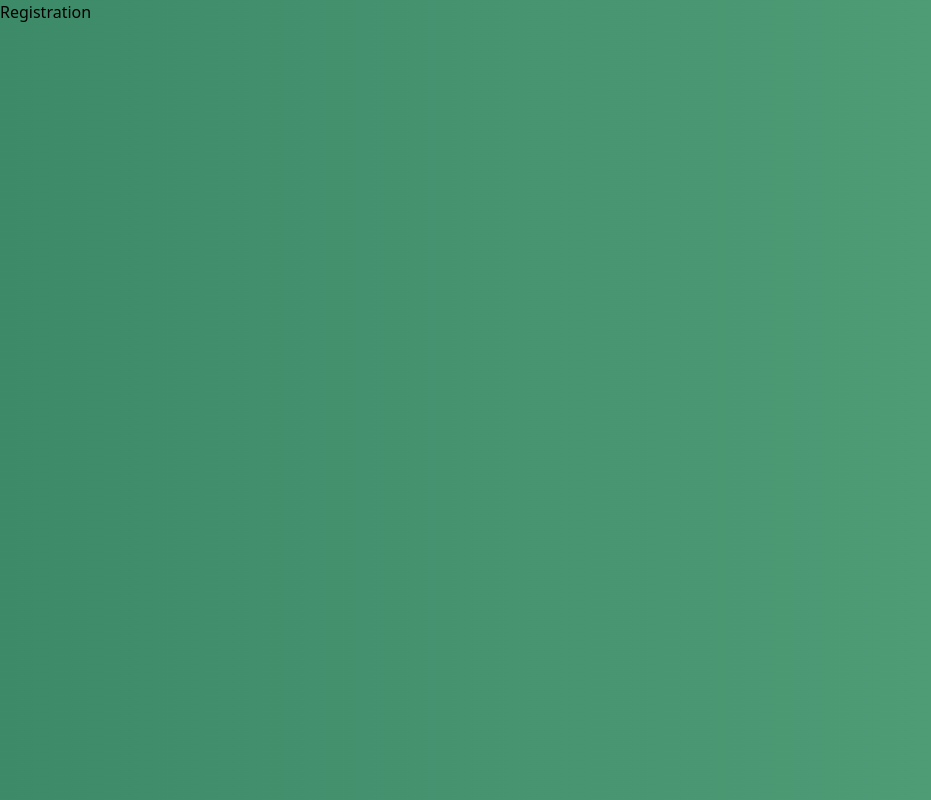
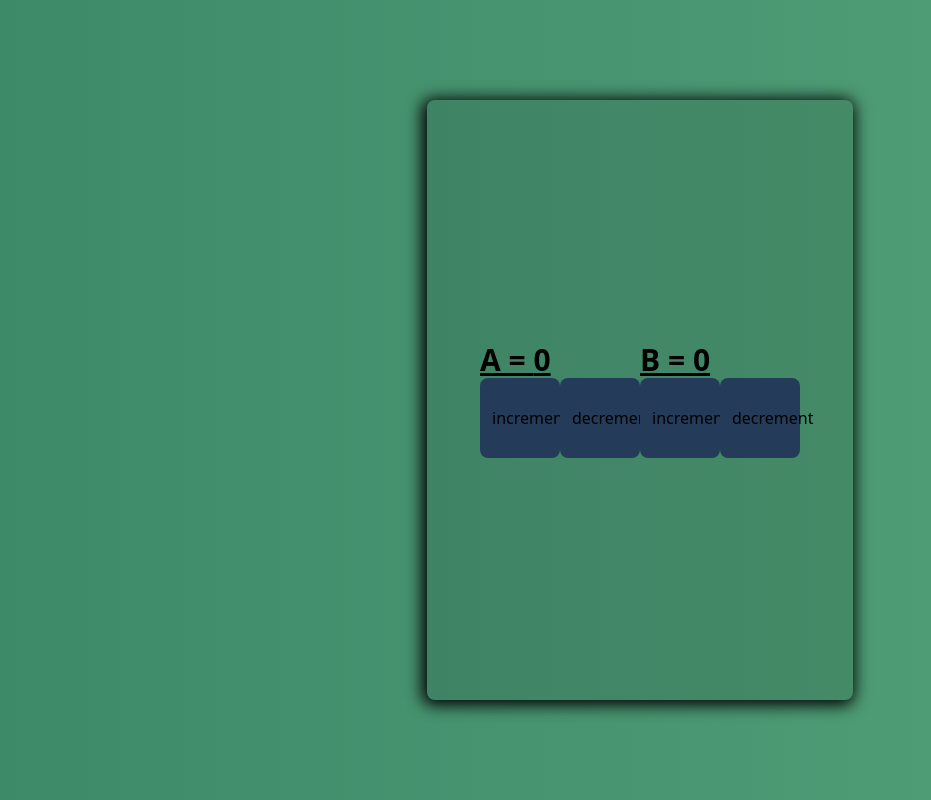
Before and after one commit to savaliyak53/React-auth, a React (Create React App) app: page /registration in a window 1280 px wide. Shown: the whole page, without its empty margins (0-931 px from the left). Built offline with nearby package versions, Linux system fonts and the light colour scheme.

Commit message:
feat: add High order function for reuseble functionality

```diff
--- /dev/null
+++ b/src/component/Button1.js
@@ -0,0 +1,25 @@
+import React from "react";
+import CounterHOD from "./CounterHOD";
+
+function Button1(props) {
+  const { count, increment, decrement } = props;
+  return (
+    <div className="underline">
+      <div className="text-3xl font-bold">A = {count}</div>
+      <button
+        onClick={increment}
+        className="p-3 rounded-lg w-20 h-20 bg-regal-blue"
+      >
+        increment
+      </button>
+      <button
+        onClick={decrement}
+        className="p-3 rounded-lg w-20 h-20 bg-regal-blue"
+      >
+        decrement
+      </button>
+    </div>
+  );
+}
+
+export default CounterHOD(Button1);
--- /dev/null
+++ b/src/component/Button2.js
@@ -0,0 +1,25 @@
+import React from "react";
+import CounterHOD from "./CounterHOD";
+
+function Button2(props) {
+  const { count, increment, decrement } = props;
+  return (
+    <div className="underline">
+      <div className="text-3xl font-bold">B = {count}</div>
+      <button
+        onClick={increment}
+        className="p-3 rounded-lg w-20 h-20 bg-regal-blue"
+      >
+        increment
+      </button>
+      <button
+        onClick={decrement}
+        className="p-3 rounded-lg w-20 h-20 bg-regal-blue"
+      >
+        decrement
+      </button>
+    </div>
+  );
+}
+
+export default CounterHOD(Button2);
--- /dev/null
+++ b/src/component/CounterHOD.js
@@ -0,0 +1,19 @@
+import React, { useState } from "react";
+
+function CounterHOD(ButtonComponents) {
+  function Counter() {
+    const [count, setCount] = useState(0);
+    const increment = () => setCount(count + 10);
+    const decrement = () => setCount(count - 10);
+    return (
+      <ButtonComponents
+        count={count}
+        increment={increment}
+        decrement={decrement}
+      />
+    );
+  }
+  return Counter;
+}
+
+export default CounterHOD;
--- a/src/containers/registration.js
+++ b/src/containers/registration.js
@@ -1,10 +1,18 @@
 import React from "react";
+import Button1 from "../component/Button1";
+import Button2 from "../component/Button2";
 
 const Registration = () => {
   return (
-    <div className="bg-gradient0 h-screen">
-      <div>Registration</div>
-    </div>
+    <>
+      <div className="bg-gradient0 h-screen flex justify-center items-center">
+        <div className="rounded-lg shadow-[-1.95px_1.95px_16px_3px_black] bg-black/10 hover:bg-black/5 w-1/3 h-3/4 flex justify-center items-center">
+          <Button1 />
+          <Button2 />
+          <br />
+        </div>
+      </div>
+    </>
   );
 };
 
```
